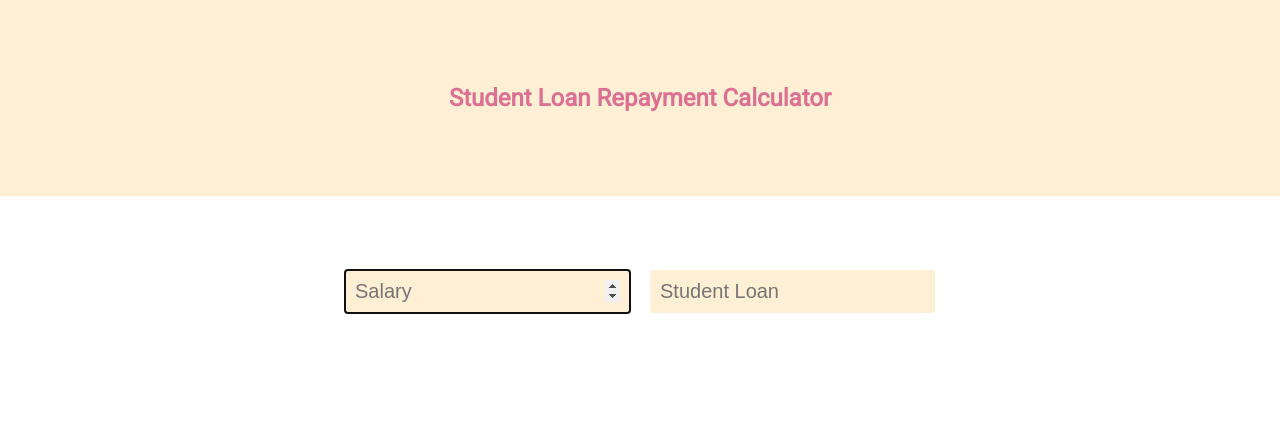
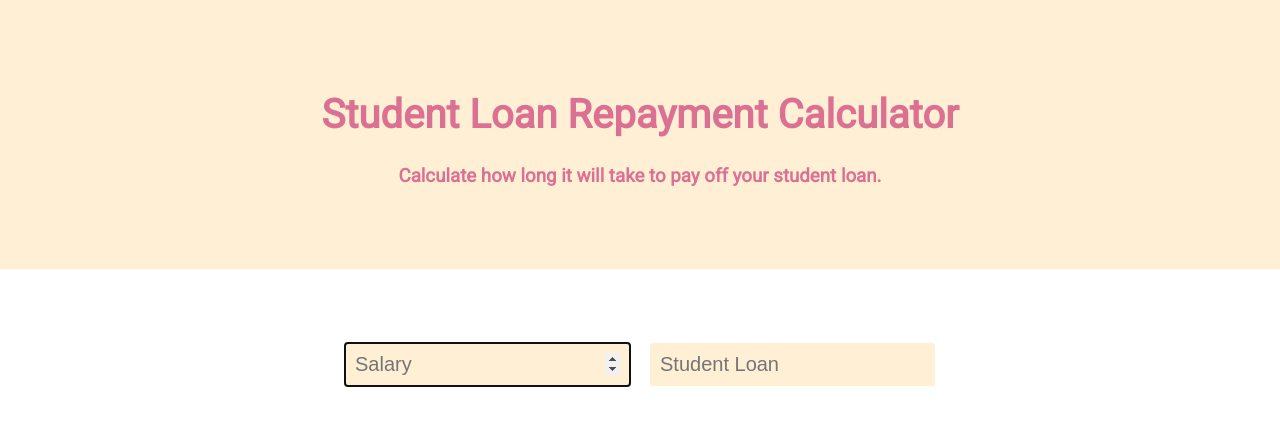
Before and after one commit to InsidersByte/student-loan-repayment-calculator, a React (Create React App) app: page / in a window 1280 px wide. Shown: the top 426 px of the page. Built offline with nearby package versions, Linux system fonts and the light colour scheme.

Commit message:
:art: make the debt free date stand out more

```diff
--- a/src/containers/App.jsx
+++ b/src/containers/App.jsx
@@ -10,17 +10,21 @@ import Input from '../components/Input';
 import CurrencyText from '../components/CurrencyText';
 
 const Title = styled.h1`
-    font-size: 1.5em;
+    color: palevioletred;
+    font-size: 2.5em;
+`;
+
+const SubTitle = styled.h3`
     color: palevioletred;
 `;
 
-const Wrapper = styled.section`
+const Wrapper = styled.div`
     padding: 4em;
     text-align: center;
-`;
 
-const TitleWrapper = styled(Wrapper)`
+    &:nth-child(odd) {
         background: papayawhip;
+    }
 `;
 
 const Text = styled.div`
@@ -56,6 +60,7 @@ export default class App extends Component {
                 <Wrapper>
                     <Title>You don&#39;t yet earn enough to payback your student loan.</Title>
                     <Title>You need to earn a minimum of £{CONSTANTS.STUDENT_LOAN_FREE_AMOUNT}.</Title>
+                    <Title>See <a href="http://www.slc.co.uk/services/loan-repayment/loan-cancellation.aspx">here</a> for more details.</Title>
                 </Wrapper>
             );
         }
@@ -77,14 +82,20 @@ export default class App extends Component {
         const dateTillDebtFree = moment().add(monthsToPayoff, 'months');
 
         return (
+            <div>
+                <Wrapper>
+                    <SubTitle>I will be debt free by</SubTitle>
+                    <Title>{dateTillDebtFree.format('MMMM YYYY')}</Title>
+                </Wrapper>
+
                 <Wrapper>
                     <Text>Student Loanable Income: <CurrencyText value={studentLoanableIncome} /></Text>
                     <Text>Monthly Student Loanable Income: <CurrencyText value={monthlyStudentLoanableIncome} /></Text>
                     <Text>Monthly Contribution: <CurrencyText value={monthlyContribution} /></Text>
                     <Text>Yearly Contribution: <CurrencyText value={yearlyContribution} /></Text>
                     <Text>Time to Payoff: {timeToPayoff}</Text>
-                <Text>Date Till Debt Free to Payoff: {dateTillDebtFree.format('MMMM YYYY')}</Text>
                 </Wrapper>
+            </div>
         );
     };
 
@@ -93,9 +104,11 @@ export default class App extends Component {
 
         return (
             <div>
-                <TitleWrapper>
+                <Wrapper>
                     <Title>Student Loan Repayment Calculator</Title>
-                </TitleWrapper>
+
+                    <SubTitle>Calculate how long it will take to pay off your student loan.</SubTitle>
+                </Wrapper>
 
                 <Wrapper>
                     <Input
```
Lines whose indentation alone changed are shown as unchanged.
